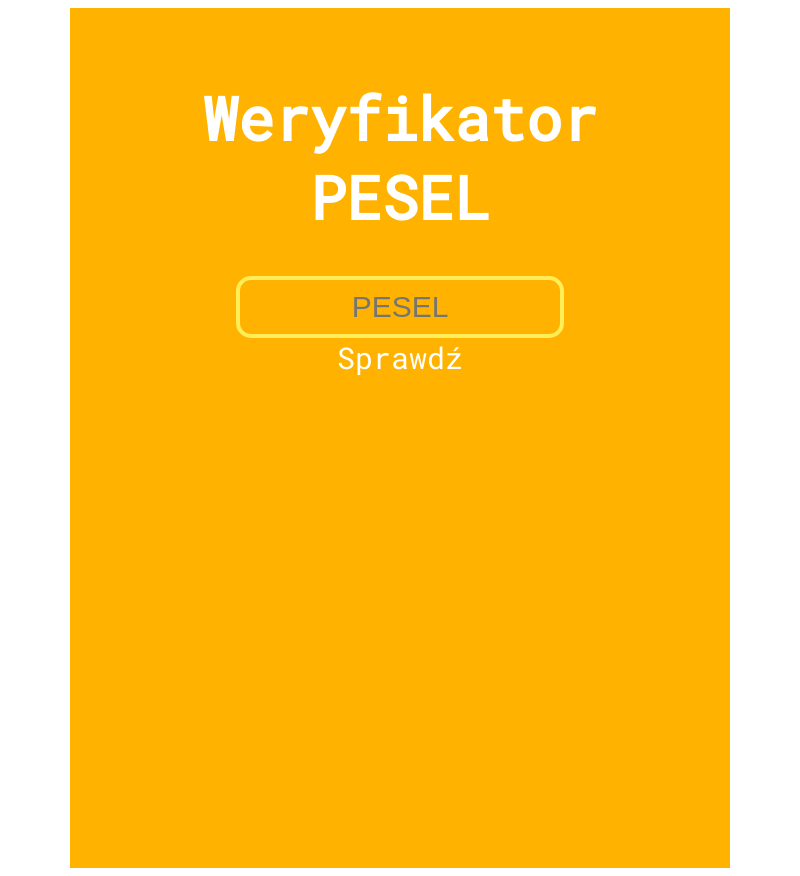
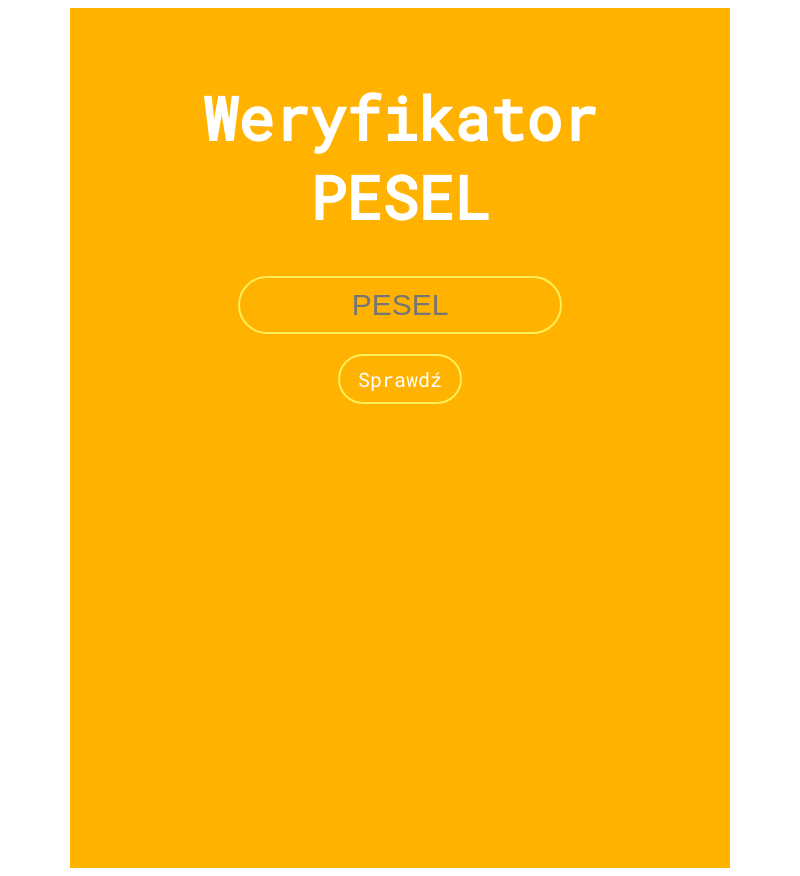
Before and after one commit to xXmilanek/pesel-verification, an Electron app: page index.html in a window 800 px wide. Drawn offline with Linux system fonts and the light colour scheme.

Commit message:
Add files via upload

```diff
--- a/style.css
+++ b/style.css
@@ -15,16 +15,33 @@ body {
 .container input[type="text"] {
   border:0;
   width: 300px;
-  border: 4px solid #FFEE58;
-  border-radius: 15px;
+  border: 2px solid #FFEE58;
+  border-radius: 30px;
   text-align: center;
   background: none;
   outline: none;
   font-size: 30px;
   padding: 10px;
   transition: 0.25s;
+  color: #fff;
+
 }
 .container input[type="text"]:hover {
   width: 500px;
   border-color: #F57F17;
 }
+.btn {
+  margin: auto;
+  width: 100px;
+  margin-top: 20px;
+  font-size: 20px;
+  border: 2px solid #FFEE58;
+  border-radius: 30px;
+  padding: 10px;
+}
+
+.btn:hover {
+  background-color: #F57F17;
+  border: 2px solid #F57F17;
+  cursor: pointer;
+}
```
